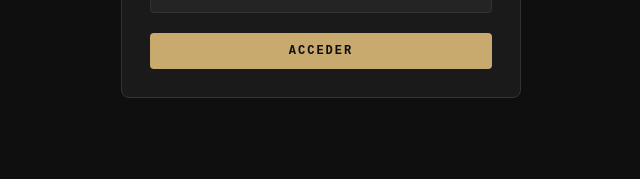
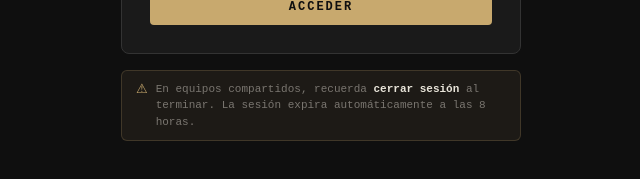
Before and after one commit to Andres150600/Apliacacion-fichaje, a React (Vite) app: page / in a window 1280 px wide. Shown: the part 507-686 px from the top of the page, without its empty margins (319-959 px from the left). Built offline with nearby package versions, Linux system fonts and the light colour scheme; no server answers; the database is empty.

Commit message:
Seguridad: aviso sesión compartida en login, eliminar files.zip

```diff
--- a/src/components/Login.jsx
+++ b/src/components/Login.jsx
@@ -53,6 +53,12 @@ export default function Login({ onLogin, toast, dark, toggleDark }) {
             {loading ? 'Verificando...' : 'Acceder'}
           </button>
         </div>
+        <div style={{ marginTop: 16, padding: '10px 14px', background: 'rgba(200,169,110,0.08)', border: '1px solid rgba(200,169,110,0.2)', borderRadius: 6, display: 'flex', alignItems: 'flex-start', gap: 8 }}>
+          <span style={{ color: 'var(--accent)', fontSize: 13, flexShrink: 0 }}>⚠</span>
+          <p style={{ fontSize: 11, color: 'var(--muted)', lineHeight: 1.5 }}>
+            En equipos compartidos, recuerda <strong style={{ color: 'var(--text)' }}>cerrar sesión</strong> al terminar. La sesión expira automáticamente a las 8 horas.
+          </p>
+        </div>
       </div>
     </div>
   )
```
